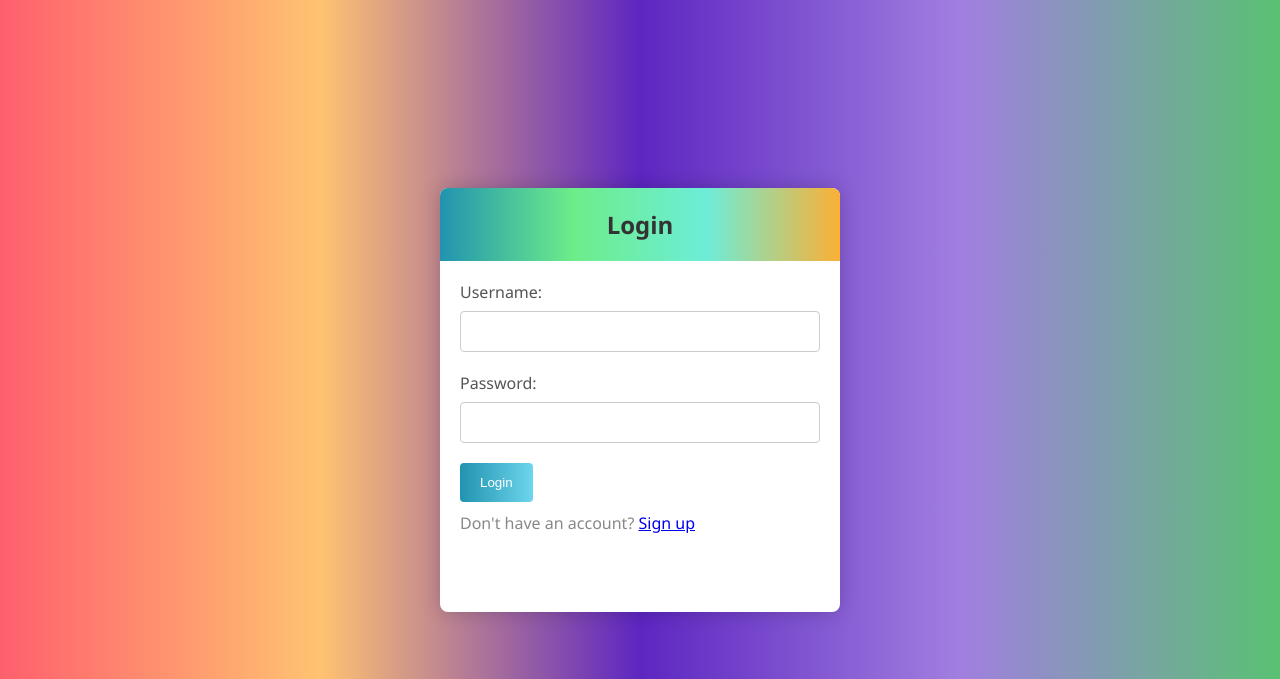
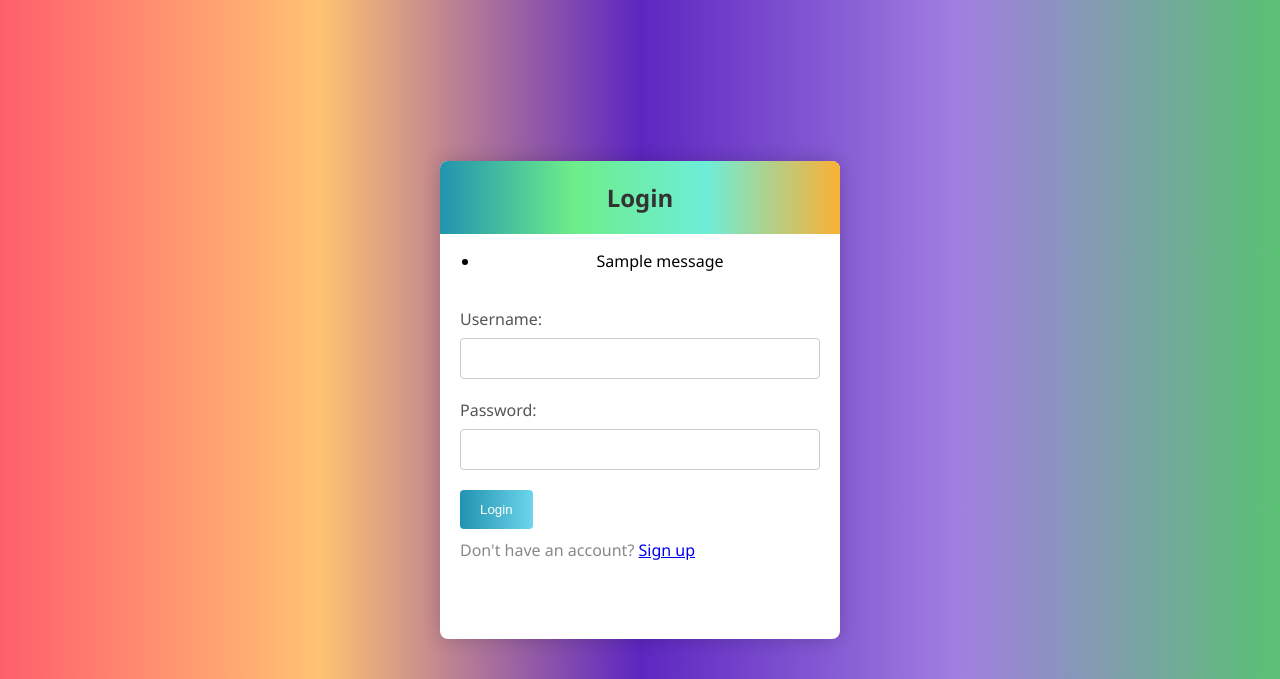
Before and after one commit to CyberTechie-lab/Project, a Flask app: page / in a window 1280 px wide. Shown: the top 679 px of the page. Run offline with Flask 3, Linux system fonts and the light colour scheme; one stand-in notice (Sample message) is shown; some libraries are stand-ins or nearby versions.

Commit message:
Update login.html

```diff
--- a/Demo/templates/login.html
+++ b/Demo/templates/login.html
@@ -92,7 +92,15 @@
 </head>
 <body>
     <div class="login-container">
-        <h2>Login</h2>
+        <h2>Login</h2>    {% with messages = get_flashed_messages() %}
+        {% if messages %}
+            <ul>
+                {% for message in messages %}
+                    <li style="color: {% if 'error' in message %}black{% else %}black{% endif %}">{{ message }}</li>
+                {% endfor %}
+            </ul>
+        {% endif %}
+    {% endwith %}
         <form class="login-form" action="/login" method="post">
             <label for="username">Username:</label>
             <input type="text" id="username" name="username" required>
@@ -111,7 +119,6 @@
             <!-- Add more social icons as needed -->
         </div>
     </div>
-
     <!-- Font Awesome for social icons -->
     <script src="https://kit.fontawesome.com/your-fontawesome-kit.js" crossorigin="anonymous"></script>
 </body>
```
